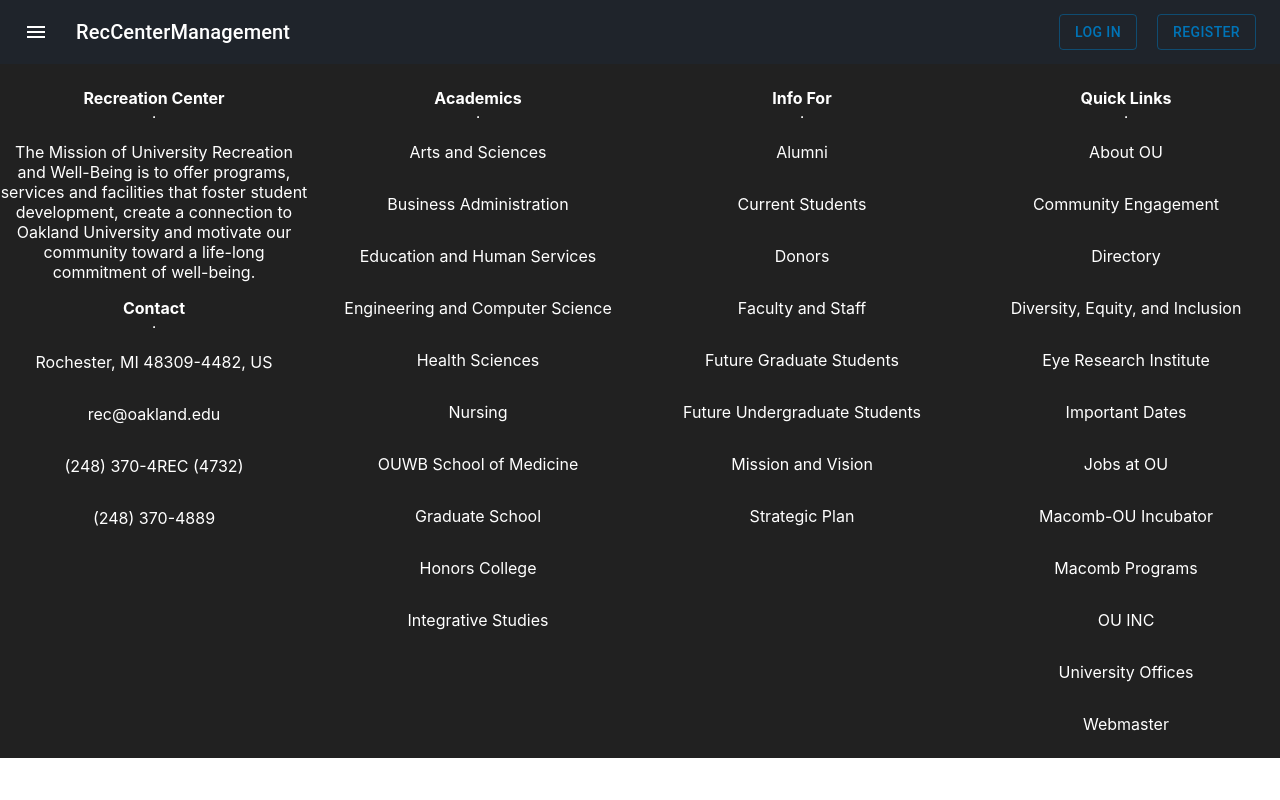
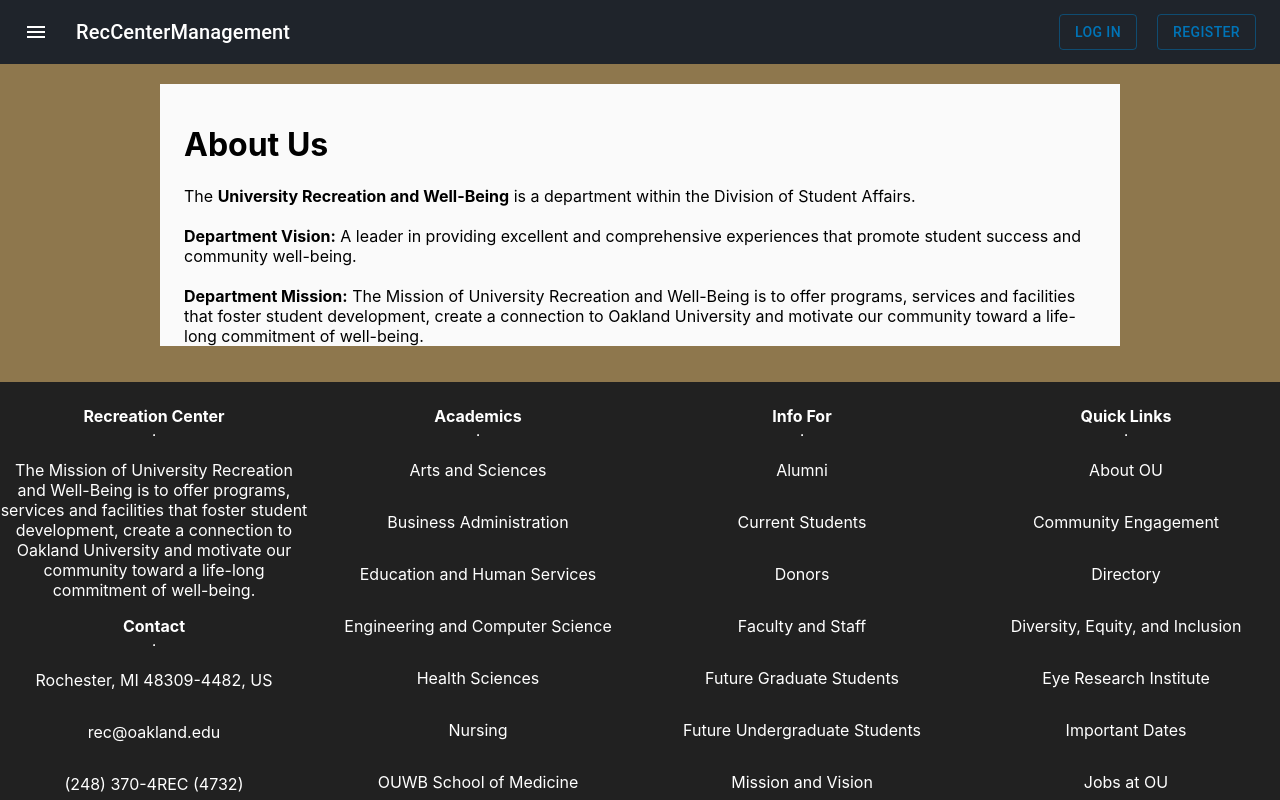
Before and after one commit to RecCenterManagement/rec-management-frontend, a React (Create React App) app: page /aboutus in a window 1280 px wide. Shown: the top 800 px of the page. Built offline with nearby package versions, Linux system fonts and the light colour scheme.

Commit message:
Added about page 2

```diff
--- a/src/App.js
+++ b/src/App.js
@@ -14,6 +14,7 @@ import Equipment from './components/Equipment'
 import RecCalendar from './components/RecCalendar'
 import EquipmentReservations from './components/EquipmentReservations'
 import Membership from './components/Membership'
+import AboutUs from './components/AboutUs'
 
 function App() {
   const authenticated = useSelector(
@@ -43,10 +44,13 @@ function App() {
       <Route path="/equipment-reservations" component={EquipmentReservations} />
       <Route path="/membership" component={Membership} />
       <Route path="/calendar" component={RecCalendar} />
+      <Route path='/aboutus' component={AboutUs} />
       <Route
         path="/"
         render={props => props.location.pathname !== '/login' && <Footer />}
       />
+
+
     </Router>
   )
 }
--- a/src/components/AboutUs.js
+++ b/src/components/AboutUs.js
@@ -1,14 +1,55 @@
 import React from 'react'
 import { makeStyles } from '@material-ui/core/styles'
 import RecCenterVector from '../static/RecCenter.svg'
-import {
-  Button,
-  Container,
-  Table,
-  TableCell,
-  TableHead,
-  TableRow,
-  TableBody,
-  Paper
-} from '@material-ui/core'
+import { Button, Container, Table, TableCell, TableHead,
+  TableRow, TableBody, Paper } from '@material-ui/core'
 import { BrowserRouter as Router, Route, Link } from 'react-router-dom'
+
+const useStyles = makeStyles({
+  root: {
+    width: '100%',
+    overflowX: 'auto'
+  },
+  table: {
+    minWidth: 650,
+    backgroundColor: '#efebe9'
+  },
+  background: {
+    backgroundColor: '#8e774d'
+  },
+  cont: {
+    backgroundColor: '#fafafa'
+  },
+  th: {
+    backgroundColor: '#8d6e63'
+  }
+})
+
+
+const AboutUs = () => {
+    const classes = useStyles()
+    return (
+        <div className={classes.background}>
+        <br />
+        <Container maxWidth="md" className={classes.cont}>
+        <br />
+        <a>
+            <h1>About Us</h1>
+        </a>
+        <p>
+            The <b>University Recreation and Well-Being</b> is a department within the Division of Student Affairs.<br /><br />
+            <b>Department Vision:</b> A leader in providing excellent and comprehensive experiences that promote
+            student success and community well-being.<br /><br />
+            <b>Department Mission:</b> The Mission of University Recreation and Well-Being is to
+            offer programs, services and facilities that foster student development, create a connection
+            to Oakland University and motivate our community toward a life-long commitment of well-being.
+        </p>
+
+        </Container>
+        <br />
+        </div>
+    )
+
+}
+
+export default AboutUs
--- a/src/components/Membership.js
+++ b/src/components/Membership.js
@@ -41,12 +41,9 @@ const Membership = () => {
         <br />
         <Container maxWidth="md" className={classes.cont}>
           <br /> <Link to="/register">Click here to register</Link>
-          <br />
-          <br />
           <a>
-            <b>Membership Rates and Information</b>
+            <h2>Membership Rates and Information</h2>
           </a>
-          <br />
           <br />
           <Paper className={classes.root}>
             <Table className={classes.table} aria-label="simple table">
```
